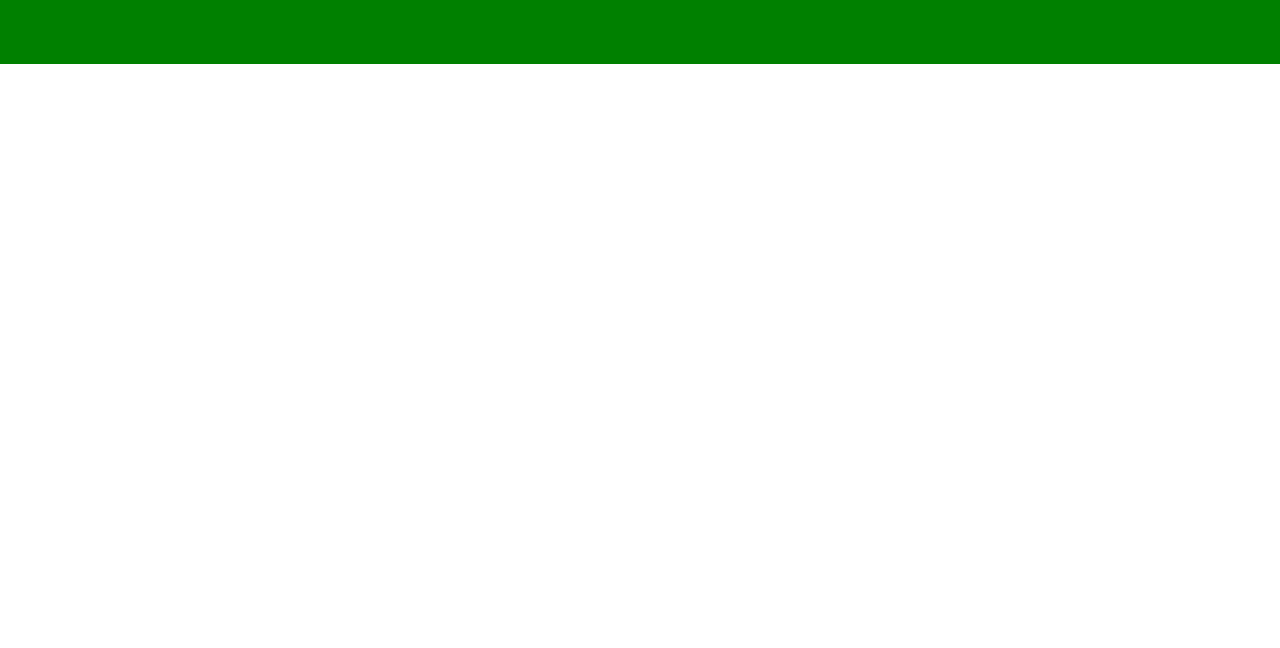
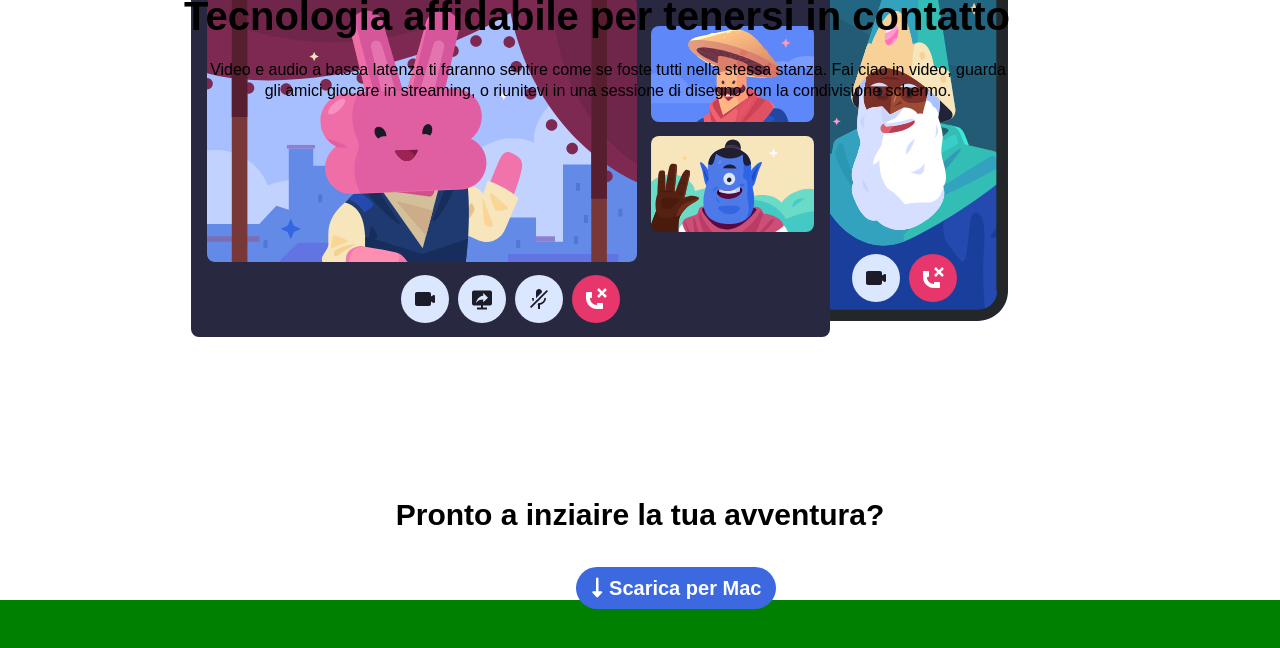
Before and after one commit to AlessandroMandaglio30/htmlcss-discord, a plain HTML site: page index.html in a window 1280 px wide. Shown: the part 2966-3614 px from the top of the page. Before the commit the page ends 3030 px from the top, so only its background shows below. Drawn offline with Linux system fonts and the light colour scheme.

Commit message:
Fine main

```diff
--- a/css/style.css
+++ b/css/style.css
@@ -174,8 +174,79 @@ nav li a:hover {
     margin-left: 15px;
 }
 
+#terza img{
+    float: left;
+    position: relative;
+    margin-top: 260px;
+    margin-bottom: 160px;
+}
 
+.scritta3 h2{
+   position: absolute;
+   left: 60%;
+   top: 290%;
+   font-size: 40px;
+   font-weight: 1000;
+   margin-right: 170px;
+}
 
+.scritta3 p{
+    position: absolute;
+    left: 60%;
+    top: 309%;
+    font-size: 20px;
+    font-weight: 500;
+    line-height: 1.3;
+    margin-right: 320px;
+}
+
+#quarta img{
+
+    margin: 100px 100px;
+    text-align:center;
+    position: relative;
+    margin-bottom: 100px;
+
+}
+.scritta4 h2{
+    display:block;
+    margin:0 auto;
+    text-align:center;
+    position: absolute;
+    top: 370%;
+    margin-left: 120px;
+    font-size: 40px;
+    font-weight: 800;
+    margin-bottom: 20px;
+ }
+
+ .scritta4 p{
+    display:block;
+    margin:0 auto;
+    text-align:center;
+    position: absolute;
+    top: 377%;
+    margin-right: 20%;
+    margin-left: 10%;
+    font-weight: 500;
+    line-height: 1.3;
+    padding: 10px;
+ }
+
+#quinto h2{
+    text-align: center;
+    font-size: 30px;
+    margin-bottom: 45px;
+}
+ #quinto a{
+     text-align: center;
+     color: white;
+     border-radius: 2em;
+     background-color:rgb(60, 104, 224) ;
+     padding: 10px 15px;
+     margin-left: 45%;
+
+ }
 
 
 
@@ -202,11 +273,10 @@ nav li a:hover {
     background-color: yellow;
 } */
 
-.debug main{
-    height: 1900px;
-    /* background-color: gray; */
-}
-
+/* .debug main{
+    height: 2900px;
+     background-color: gray;
+*/
 .debug footer{
     height: 500px;
     background-color: green;
--- a/index.html
+++ b/index.html
@@ -80,6 +80,35 @@
                 </div>
             </div>
         </section>
+        <section id="terza">
+            <div class="container">
+                <div class=" scritta3">
+                    <img src="img/item3.svg" alt="Utenti">
+                    <h2>Da pochi a un fandom</h2>
+                    <p>Dai inizio a una community con strumenti di moderazione e accesso ai membri personalizzabile. Concedi ai membri poteri speciali, crea canali privati e molto altro.</p>
+                </div>
+            </div>
+        </section>
+        <section id="quarta">
+            <div class="container">
+                <div class=" scritta4">
+                    <img src="img/item4-big.svg" alt="Utenti">
+                    <h2>Tecnologia affidabile per tenersi in contatto</h2>
+                    <p>Video e audio a bassa latenza ti faranno sentire come se foste tutti nella stessa stanza. Fai ciao in video, guarda gli amici giocare in streaming, o riunitevi in una sessione di disegno con la condivisione schermo.</p>
+                </div>
+            </div>
+        </section>
+        <div id="quinto">
+            <h2>Pronto a inziaire la tua avventura?</h2>
+            <a href="#" class="btn white big">
+                <i class="fas fa-long-arrow-alt-down">
+                </i>
+                Scarica per Mac
+            </a>
+        </div>
+
+
+
     </main>
     <!-- FINE MAIN -->
 
```
Lines whose indentation alone changed are shown as unchanged.
